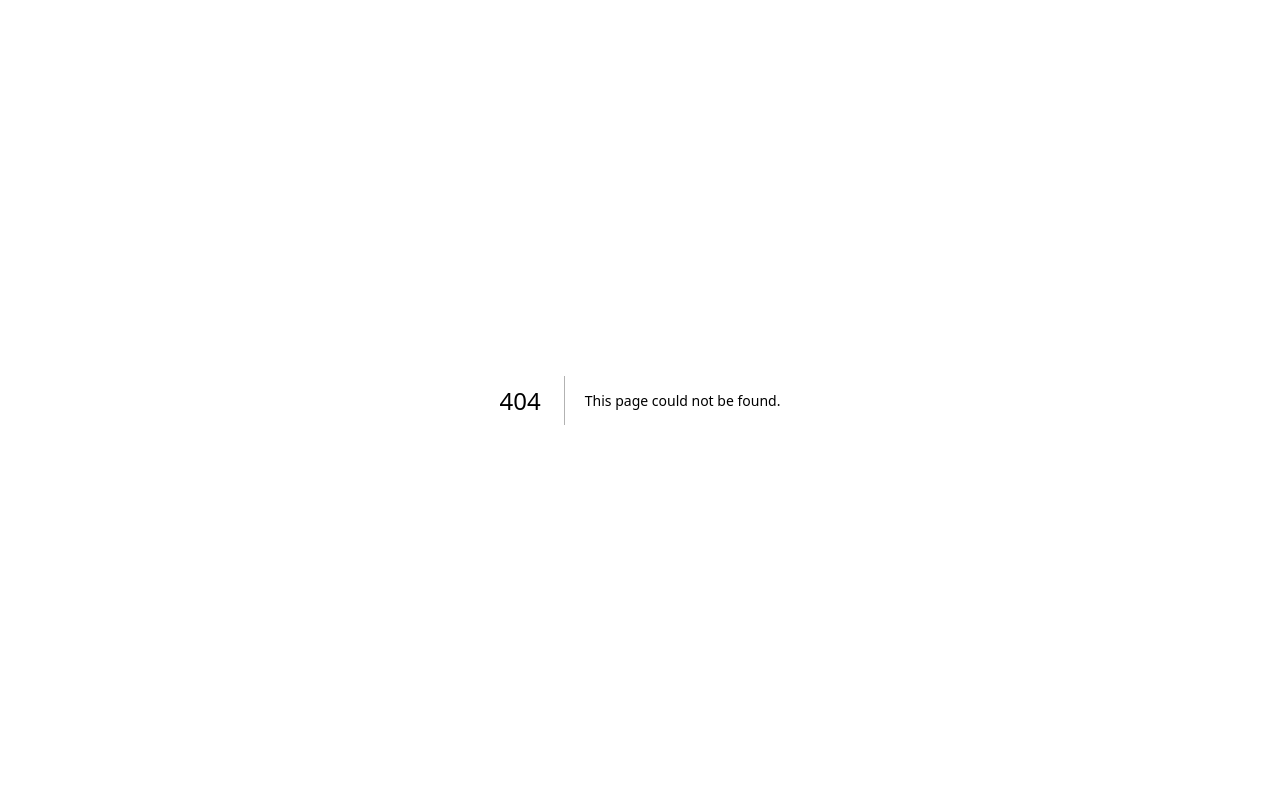
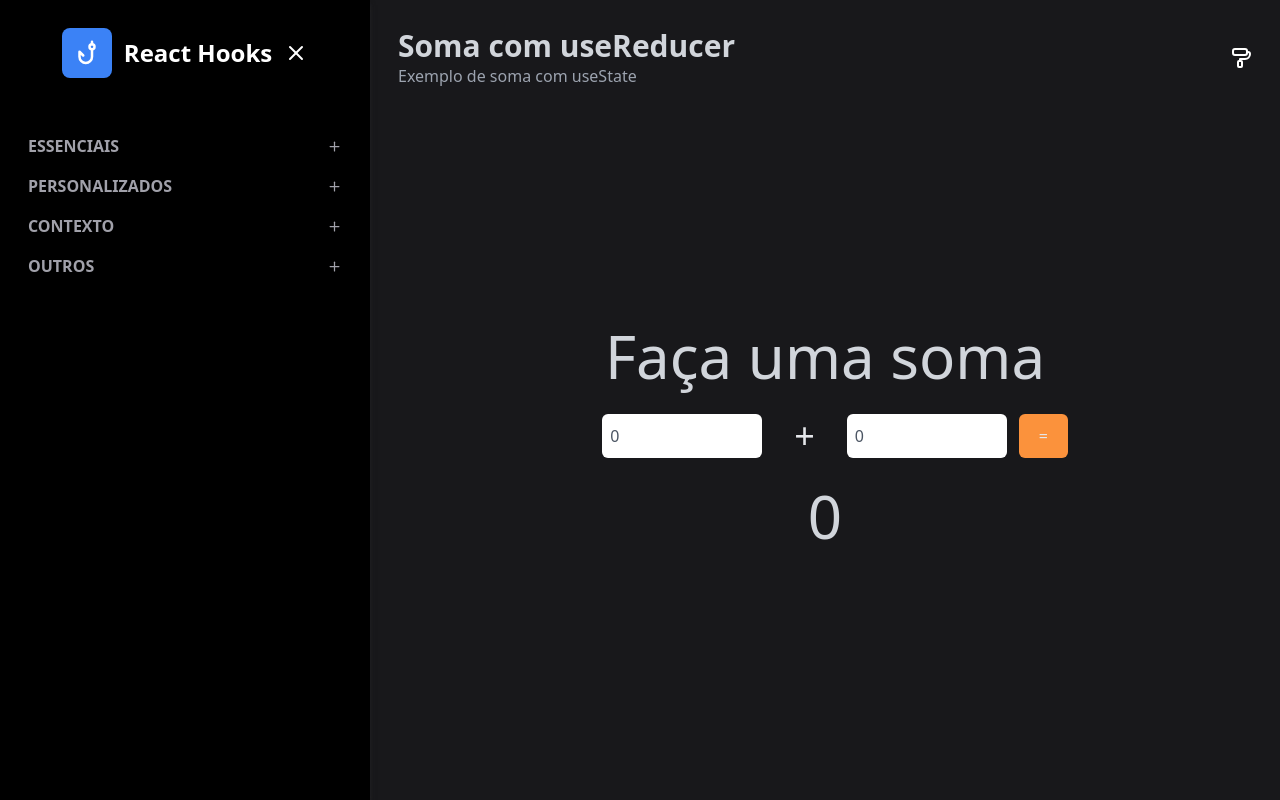
Before and after one commit to EduCarmo/formacaoDev-react-hooks, a Next.js app: page /outros/somaReduce in a window 1280 px wide. Before the commit this address had no page. Built offline with nearby package versions, Linux system fonts and the light colour scheme.

Commit message:
aula de hooks finalizada

```diff
--- /dev/null
+++ b/src/components/formulario/inputComId.tsx
@@ -0,0 +1,24 @@
+import { useId } from "react";
+import Flex from "../template/Flex";
+
+export default function InputComId(props: any) {
+
+    const id = useId()
+
+    return (
+        <Flex center>
+            <label
+                className="mt-4"
+                htmlFor={id}
+            >
+                {props.label}
+            </label>
+
+            <input
+                id={id}
+                className="m-2 text-gray-600 rounded-md"
+                type="text"
+            />
+        </Flex>
+    )
+}
--- a/src/data/constants/secoesMenu.tsx
+++ b/src/data/constants/secoesMenu.tsx
@@ -3,6 +3,8 @@
   IconAppWindow,
   IconArrowLeftRight,
   IconColorSwatch,
+  IconDatabase,
+  IconDatabaseImport,
   IconDimensions,
   IconForms,
   IconLetterCase,
@@ -17,6 +19,7 @@
   IconUsers,
 } from "@tabler/icons-react";
 import { time } from "console";
+import { url } from "inspector";
 
 export const secoes = [
   {
@@ -143,6 +146,30 @@
         tag: "useLayoutEffect",
         icone: <IconColorSwatch />
       },
+      {
+        titulo: "Soma com useState",
+        url: "/outros/somaState",
+        tag: "useState",
+        icone: <IconDatabase />
+      },
+      {
+        titulo: "Soma com useReducer",
+        url: "/outros/somaReduce",
+        tag: "useReducer",
+        icone: <IconDatabaseImport />
+      },
+      {
+        titulo: "Formulario 1",
+        url: "/outros/formularioId1",
+        tag: "useId",
+        icone: <IconForms />
+      },
+      {
+        titulo: "Formulario 2",
+        url: "/outros/formularioId2",
+        tag: "useId",
+        icone: <IconForms />
+      }
     ],
   },
 ];
--- /dev/null
+++ b/src/pages/outros/formularioId1.tsx
@@ -0,0 +1,21 @@
+import Flex from "@/components/template/Flex";
+import Pagina from "@/components/template/Pagina";
+import { useId } from "react";
+
+export default function () {
+
+    let id = useId();
+
+    return (
+        <Pagina titulo="Conhecendo o hook id" subtitulo="Usando o UseId em um formulario">
+            <Flex center>
+                <label className="mt-1" htmlFor={`nome-${id}`}>Nome</label>
+                <input id={`nome-${id}`} className="m-2 text-gray-600 rounded-md" type="text" />
+            </Flex>
+            <Flex center>
+                <label className="mt-4" htmlFor={`sobrenome-${id}`}>Sobrenome</label>
+                <input id={`sobrenome-${id}`} className="m-2 text-gray-600 rounded-md" type="text" />
+            </Flex>
+        </Pagina>
+    )
+}
--- /dev/null
+++ b/src/pages/outros/formularioId2.tsx
@@ -0,0 +1,11 @@
+import Pagina from "@/components/template/Pagina";
+import InputComId from "@/components/formulario/inputComId";
+
+export default function () {
+    return (
+        <Pagina titulo="Usando o hook useId em um componente" subtitulo="Resusando um componente com Id">
+            <InputComId label="Nome" />
+            <InputComId label="Sobrenome" />
+        </Pagina>
+    )
+}
--- /dev/null
+++ b/src/pages/outros/somaReduce.tsx
@@ -0,0 +1,62 @@
+import InputFormatado from "@/components/formulario/InputFormatado";
+import Botao from "@/components/template/Botao";
+import Display from "@/components/template/Display";
+import Flex from "@/components/template/Flex";
+import Pagina from "@/components/template/Pagina";
+import { Reducer, use, useEffect, useReducer, useState } from "react";
+
+function mudaDados(estadoAtual, acao) {
+    switch (acao.type) {
+        case "ALTERA_N1":
+            return {
+                ...estadoAtual,
+                n1: acao.novoValor,
+                validadeN1: acao.novoValor > 0,
+            }
+        case "ALTERA_N2":
+            return {
+                ...estadoAtual,
+                n2: acao.novoValor,
+                validadeN2: acao.novoValor > 0
+            }
+        case "SOMA":
+            if (estadoAtual.validadeN1 && estadoAtual.validadeN2) {
+                return {
+                    ...estadoAtual,
+                    total: estadoAtual.n1 + estadoAtual.n2
+                }
+            }else {
+                return {
+                    ...estadoAtual,
+                    total: -9999
+                }
+            }
+    }
+}
+
+export default function () {
+
+    const [dados, dispatchDados] = useReducer<Reducer<any, any>>(mudaDados, {
+        n1: 0,
+        n2: 0,
+        validadeN1: false,
+        validadeN2: false,
+        total: 0
+    })
+
+
+    return (
+        <Pagina titulo="Soma com useReducer" subtitulo="Exemplo de soma com useState">
+            <Flex col centerCross>
+                <Display texto="Faça uma soma" />
+                <Flex center>
+                    <InputFormatado tipo="number" valor={dados.n1} onInput={(e) => { dispatchDados({ type: "ALTERA_N1", novoValor: +e.target.value }) }} />
+                    <span className="text-4xl ml-5">+</span>
+                    <InputFormatado tipo="number" valor={dados.n2} onInput={(e) => { dispatchDados({ type: "ALTERA_N2", novoValor: +e.target.value }) }} />
+                    <Botao cor="bg-orange-400" texto="=" onClick={() => dispatchDados({ type: "SOMA" })} />
+                </Flex>
+                <Display texto={dados.total} />
+            </Flex>
+        </Pagina>
+    )
+}
--- /dev/null
+++ b/src/pages/outros/somaState.tsx
@@ -0,0 +1,52 @@
+import InputFormatado from "@/components/formulario/InputFormatado";
+import Botao from "@/components/template/Botao";
+import Display from "@/components/template/Display";
+import Flex from "@/components/template/Flex";
+import Pagina from "@/components/template/Pagina";
+import { use, useEffect, useState } from "react";
+
+export default function () {
+
+    // 1 - criar dois estados para armazenar os números
+    // 2 - linkar os estados om os inputs
+    // 3 - monitorar a validade dos números. O número será valido se for > 0
+    // 4 - fazer a soma clicando nos botões se os números forem validos
+
+    const [n1, setN1] = useState(0);
+    const [n2, setN2] = useState(0);
+    const [validadeN1, setValidadeN1] = useState(false);
+    const [validadeN2, setValidadeN2] = useState(false);
+    const [total, setTotal] = useState(0);
+
+    useEffect(() => {
+        setValidadeN1(n1 > 0);
+    }, [n1])
+
+    useEffect(() => {
+        setValidadeN2(n2 > 0);
+    }, [n2])
+
+
+    function fazSoma() {
+        if(validadeN1 && validadeN2) {
+            setTotal(n1 + n2);
+        }else {
+            setTotal(-9999)
+        }
+    }
+
+    return (
+        <Pagina titulo="Soma com useState" subtitulo="Exemplo de soma com useState">
+            <Flex col centerCross>
+                <Display texto="Faça uma soma" />
+                <Flex center>
+                    <InputFormatado tipo="number" valor={n1} onInput={(e) => {setN1(+e.target.value) }} />
+                    <span className="text-4xl ml-5">+</span>
+                    <InputFormatado tipo="number" valor={n2} onInput={(e) => {setN2(+e.target.value) }} />
+                    <Botao cor="bg-orange-400" texto="=" onClick={fazSoma}/>
+                </Flex>
+                <Display texto={total} />
+            </Flex>
+        </Pagina>
+    )
+}
```
